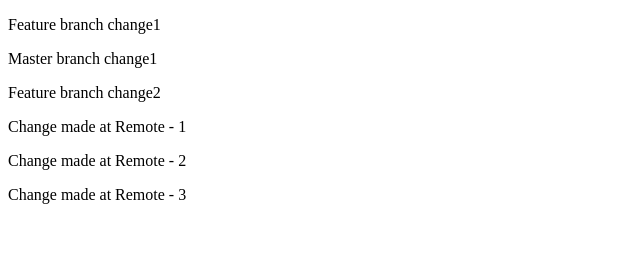
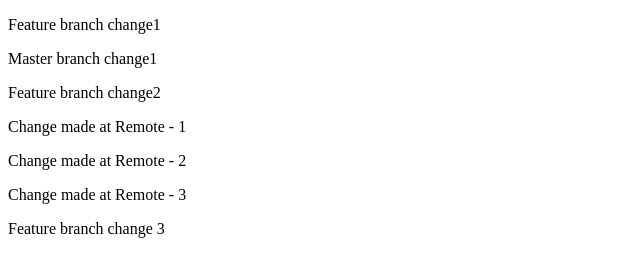
Before and after one commit to Sudha-Agarwal/RemoteRepo, a plain HTML site: page index.html in a window 1280 px wide. Shown: the whole page, without its empty margins (0-640 px from the left). Drawn offline with Linux system fonts and the light colour scheme.

Commit message:
change3 feature

```diff
--- a/index.html
+++ b/index.html
@@ -12,5 +12,6 @@
     <p>Change made at Remote - 1</p>
      <p>Change made at Remote - 2</p>
      <p>Change made at Remote - 3</p>
+     <p>Feature branch change 3</p>
 </body>
 </html>
```
